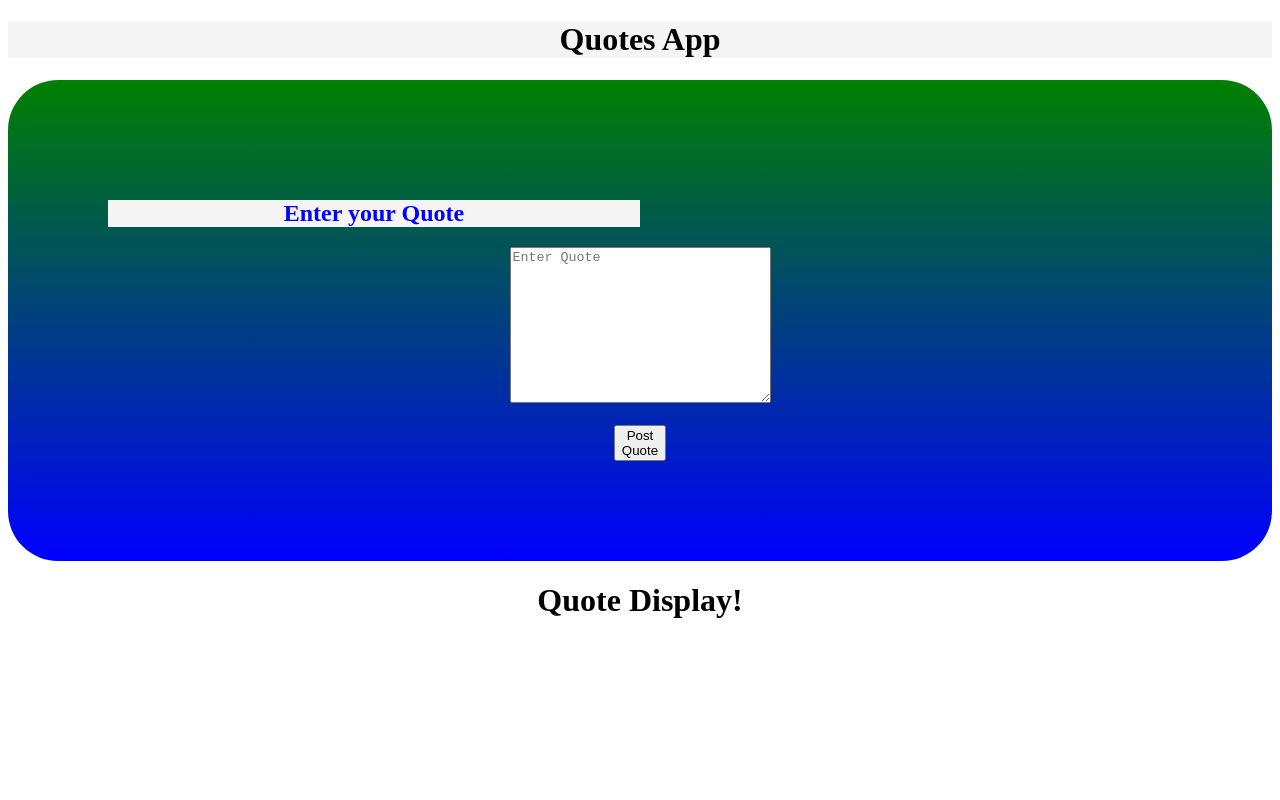
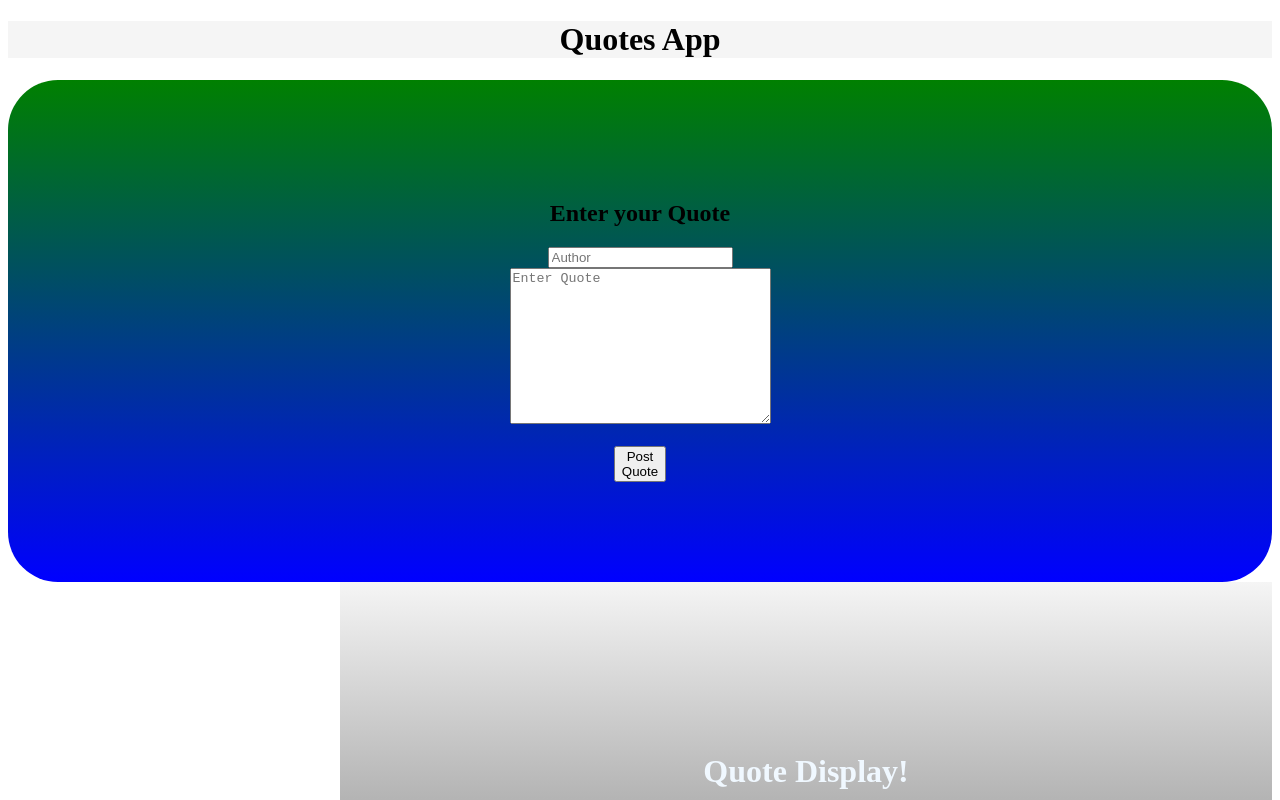
Before and after one commit to Alexanderoke/Quotesip, an Angular app: page / in a window 1280 px wide. Shown: the top 800 px of the page. Built offline with nearby package versions, Linux system fonts and the light colour scheme.

Commit message:
author input area added

```diff
--- a/src/app/form/form.component.css
+++ b/src/app/form/form.component.css
@@ -2,11 +2,6 @@
   background-image: linear-gradient( green,blue);
   padding: 100px;
   border-radius: 50px;
-}
-.qhead{
-  background-color: whitesmoke;
-  color: blue;
-  width: 50%;
 
 }
 #quote{
--- a/src/app/form/form.component.html
+++ b/src/app/form/form.component.html
@@ -1,8 +1,9 @@
 <div class="form" >
-  <div class="qhead" >
+
 <h2>Enter your Quote</h2>
-</div>
+
 <form class="form-control">
+  <input type="text" placeholder="Author" ><br>
 <textarea #box cols="30" [placeholder]= "Quote" rows="10" value=""></textarea><br><br>
 <button class="btn" (click)= "postQuote(box.value)" >Post <br>Quote</button>
 </form>
--- a/src/app/qdisplay/qdisplay.component.css
+++ b/src/app/qdisplay/qdisplay.component.css
@@ -1,6 +1,27 @@
+
+h1{
+  color: aliceblue;
+  text-align-last: center;
+  flood-opacity: 120%;
+}
 .qdisplay{
-  padding: 100px;
+  padding: 150px;
   text-align: center;
+  background-image:repeating-linear-gradient(whitesmoke, grey);
+  width:50%;
+  float:right
+
+}
+.quoted{
+  color:black;
+  align-content:space-around;
+
+}
+.btn{
+  width: 25%;
+  height: 100%;
+  background-color: brown;
+
 }
 .details{
   background-color: blue;
@@ -9,4 +30,5 @@
   height: 25px;
   width: 100px;
   border-radius: 10pt;
+  float: right;
 }
--- a/src/app/qdisplay/qdisplay.component.html
+++ b/src/app/qdisplay/qdisplay.component.html
@@ -1,9 +1,9 @@
-<h1>Quote Display!</h1>
 <div class="qdisplay" >
-  <div *ngFor= "let i of quotes; index as quotenumber" >
-    {{quotenumber + 1}}
+<h1>Quote Display!</h1><hr>
+  <div class="quoted" *ngFor= "let i of quotes; index as quotenumber" >
+    <p>{{quotenumber + 1}}</p>
   {{i}}
-  <button (click)= "onDelete(quotenumber)" >Remove Quote</button>
+  <button class="btn" (click)= "onDelete(quotenumber)" >Remove Quote</button>
   <div class="details" >Quote Details</div>
 </div>
 </div>
```
